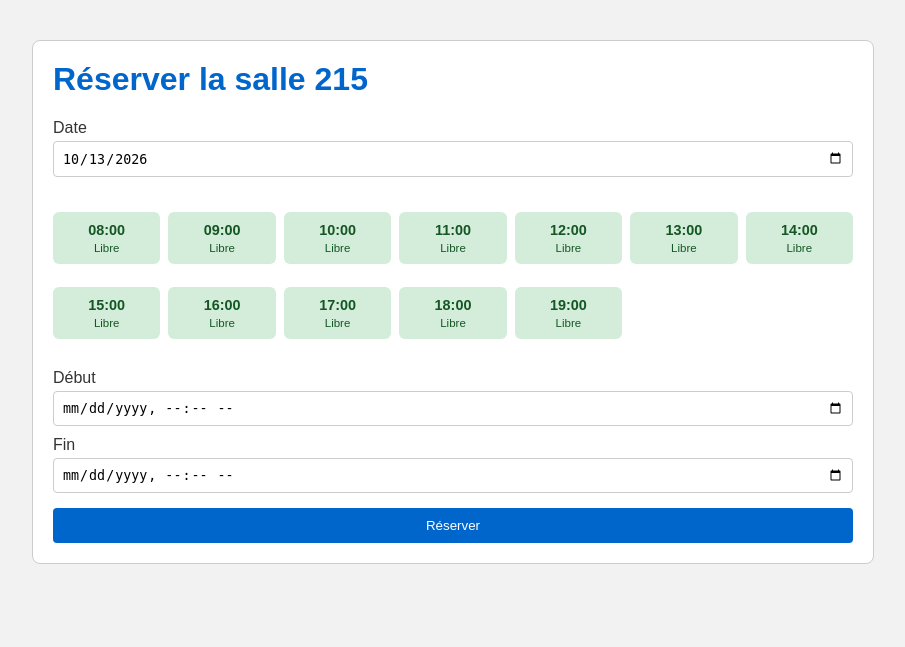
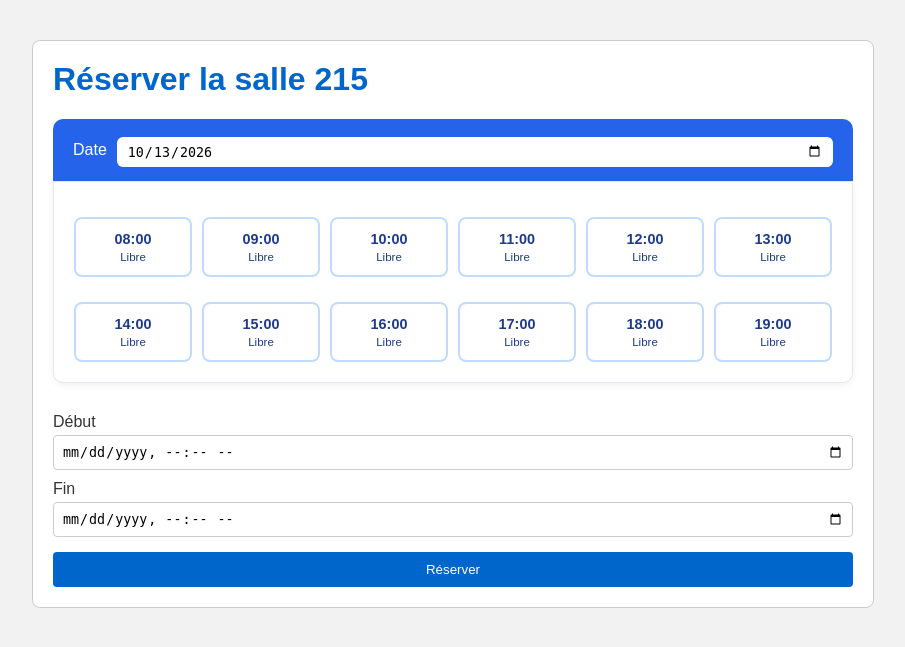
Before and after one commit to youssefsaidi-ops/Controle-d-acces-Authentification-Interface-Web, a PHP site: page /mp2/reservation.php in a window 1280 px wide. Shown: the part 45-692 px from the top of the page, without its empty margins (187-1092 px from the left). Run offline with PHP 8.4, Linux system fonts and the light colour scheme; the visitor is signed in with stand-in values (Sample User, id 1); data that the repository does not hold is empty.

Commit message:
style: calendrier au look carte bleue

```diff
--- a/Codes/MP2-T2/css/style.css
+++ b/Codes/MP2-T2/css/style.css
@@ -137,39 +137,66 @@ select {
 
 /* Calendrier des créneaux */
 .form-date {
-    margin-bottom: 20px;
+    background-color: #2563eb;
+    color: #fff;
+    padding: 14px 20px;
+    border-radius: 10px 10px 0 0;
+    display: flex;
+    align-items: center;
+    gap: 10px;
+    margin-bottom: 0;
+}
+
+.form-date label {
+    color: #fff;
+    margin: 0;
+}
+
+.form-date input[type="date"] {
+    border: none;
+    border-radius: 6px;
+    padding: 6px 10px;
 }
 
 .calendrier {
     display: grid;
-    grid-template-columns: repeat(auto-fill, minmax(100px, 1fr));
-    gap: 8px;
+    grid-template-columns: repeat(auto-fill, minmax(110px, 1fr));
+    gap: 10px;
+    background-color: #fff;
+    border: 1px solid #e2e8f0;
+    border-radius: 0 0 10px 10px;
+    padding: 20px;
     margin-bottom: 30px;
+    box-shadow: 0 2px 6px rgba(0, 0, 0, 0.06);
 }
 
 .creneau {
-    border: none;
-    border-radius: 6px;
-    padding: 10px 6px;
+    border: 2px solid #bfdbfe;
+    border-radius: 8px;
+    padding: 12px 6px;
     text-align: center;
     font-family: inherit;
     font-size: 0.9em;
     cursor: default;
+    background-color: #fff;
+    color: #1e3a8a;
+    transition: background-color 0.15s, border-color 0.15s;
 }
 
 .creneau-libre {
-    background-color: #d4edda;
-    color: #155724;
     cursor: pointer;
 }
 
 .creneau-libre:hover {
-    background-color: #b7e4c0;
+    background-color: #d1fae5;
+    border-color: #34d399;
+    color: #065f46;
 }
 
 .creneau-occupe {
-    background-color: #f8d7da;
-    color: #721c24;
+    background-color: #dbeafe;
+    border-color: #93c5fd;
+    color: #1e40af;
 }
 
 .creneau-detail {
```
